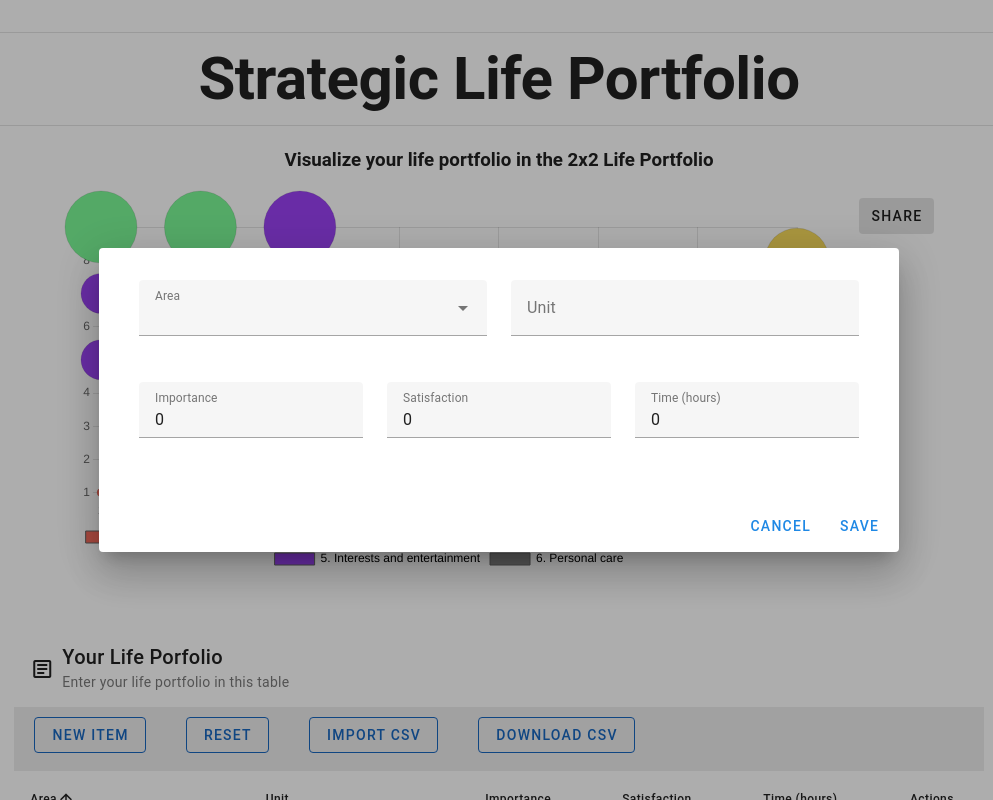
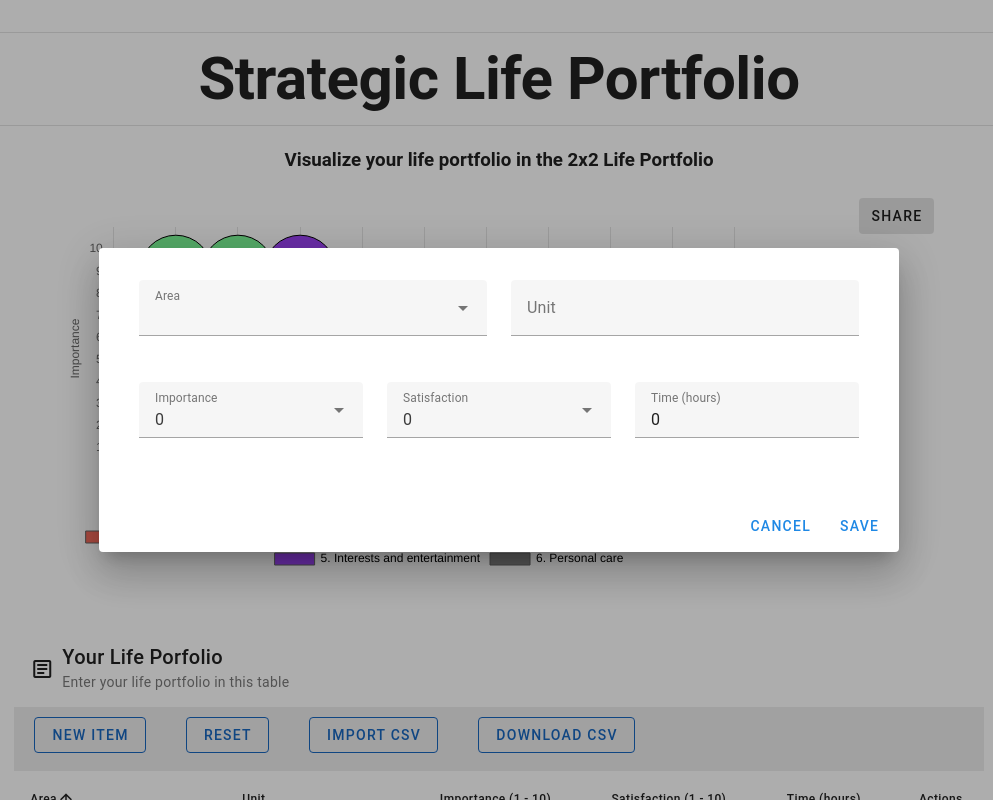
Before and after one commit to cameronlai/strategic-life-portfolio, a Vue app: page / in a window 1280 px wide. Both pictures are taken after a click on the button "NEW ITEM". Shown: the whole page, without its empty margins (141-1134 px from the left). Built offline with nearby package versions, Linux system fonts and the light colour scheme.

Commit message:
Fix some basic behaviour

```diff
--- a/src/components/Home.vue
+++ b/src/components/Home.vue
@@ -105,16 +105,28 @@
                               ></v-text-field>
                             </v-col>
                             <v-col cols="12" md="4" sm="4">
-                              <v-text-field
+                              <v-select
                                 v-model="editedItem.importance"
                                 label="Importance"
-                              ></v-text-field>
+                                :items="
+                                  Array.from(
+                                    { length: 10 },
+                                    (_, index) => index + 1
+                                  )
+                                "
+                              ></v-select>
                             </v-col>
                             <v-col cols="12" md="4" sm="4">
-                              <v-text-field
+                              <v-select
                                 v-model="editedItem.satisfaction"
                                 label="Satisfaction"
-                              ></v-text-field>
+                                :items="
+                                  Array.from(
+                                    { length: 10 },
+                                    (_, index) => index + 1
+                                  )
+                                "
+                              ></v-select>
                             </v-col>
                             <v-col cols="12" md="4" sm="4">
                               <v-text-field
@@ -255,8 +267,8 @@ export default {
       tableHeaders: [
         { title: "Area", key: "area", align: "start" },
         { title: "Unit", key: "unit" },
-        { title: "Importance", key: "importance" },
-        { title: "Satisfaction", key: "satisfaction" },
+        { title: "Importance (1 - 10)", key: "importance" },
+        { title: "Satisfaction (1 - 10)", key: "satisfaction" },
         { title: "Time (hours)", key: "time" },
         { title: "Actions", key: "actions", sortable: false },
       ],
@@ -430,8 +442,50 @@ export default {
         // Custom legend with distinct items only, no need to repeat
         responsive: true,
         maintainAspectRatio: true,
-        // boxwidth that is wider
+        // Styling
+        borderColor: "#fffff",
+        borderWidth: 1,
+        // write x and y axex labels as satisfaction and importance with min -1 and max as 11
+        scales: {
+          x: {
+            title: {
+              display: true,
+              text: "Satisfaction",
+            },
+            min: 0,
+            max: 11,
+            // Add ticks from 0 to 10 with step size of 1 only
+            ticks: {
+              callback: function (value, index, values) {
+                if (value > 0 && value <= 10) {
+                  return value;
+                }
+              },
+              stepSize: 1,
+            },
+          },
+          y: {
+            title: {
+              display: true,
+              text: "Importance",
+            },
+            min: 0,
+            max: 11,
+            ticks: {
+              callback: function (value, index, values) {
+                if (value > 0 && value <= 10) {
+                  return value;
+                }
+              },
+              stepSize: 1,
+            },
+          },
+        },
+
         plugins: {
+          customCanvasBackgroundColor: {
+            color: "white",
+          },
           legend: {
             position: "bottom",
             display: true,
@@ -487,10 +541,24 @@ export default {
 
       Papa.parse(this.selectedFile, {
         header: true,
-        transformHeader: (header) => header.trim().toLowerCase().replace(" (hours)", ""),
+        transformHeader: (header) =>
+          header
+            .trim()
+            .toLowerCase()
+            .replace(" (hours)", "")
+            .replace(" (1 - 10)", ""),
         complete: (results) => {
           console.log(results);
-          this.tableData = results.data.map((x) => x);
+          this.tableData = results.data.map((x) => {
+            // check if the data is valid and in range of 1 - 10 for importance and satisfaction, if not set as 1
+            if (x.importance < 1 || x.importance > 10) {
+              x.importance = 1;
+            }
+            if (x.satisfaction < 1 || x.satisfaction > 10) {
+              x.satisfaction = 1;
+            }
+            return x;
+          });
           this.updateChart();
         },
       });
@@ -498,7 +566,13 @@ export default {
     importCsv() {
       this.isSelecting = true;
       // After obtaining the focus when closing the FilePicker, return the button state to normal
-      window.addEventListener("focus",() => {this.isSelecting = false;},{ once: true });
+      window.addEventListener(
+        "focus",
+        () => {
+          this.isSelecting = false;
+        },
+        { once: true }
+      );
       // Trigger click on the FileInput
       this.$refs.uploader.click();
     },
```
